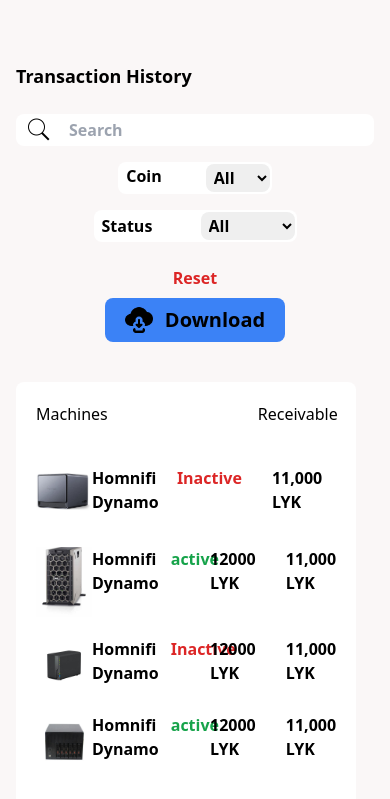
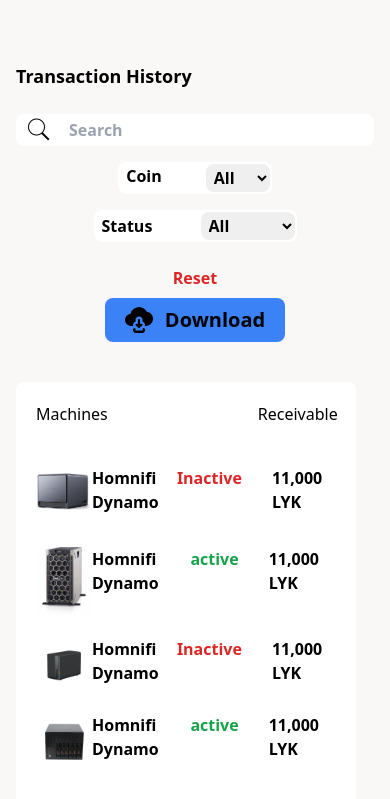
Before and after one commit to MalikAmirJaved/Shopping-Card, a plain HTML site: page index.html in a window 390 px wide. Shown: the part 1133-1932 px from the top of the page. Drawn offline with nearby package versions, Linux system fonts and the light colour scheme.

Commit message:
Add files via upload

```diff
--- a/index.html
+++ b/index.html
@@ -773,7 +773,7 @@
                         <span>Homnifi Dynamo</span>
                         <span class="text-green-600 ml-3">active</span>
                     </li>
-                    <li class="md:hidden lg:block">
+                    <li class="hidden lg:block">
                         12000 LYK
                     </li>
                     <li class="hidden md:flex">
@@ -792,7 +792,7 @@
                         <span>Homnifi Dynamo</span>
                         <span class="text-red-600 ml-3">Inactive</span>
                     </li>
-                    <li class="md:hidden lg:block">
+                    <li class="hidden lg:block">
                         12000 LYK
                     </li>
                     <li class="hidden md:flex">
@@ -811,7 +811,7 @@
                         <span>Homnifi Dynamo</span>
                         <span class="text-green-600 ml-3">active</span>
                     </li>
-                    <li class="md:hidden lg:block">
+                    <li class="hidden lg:block">
                         12000 LYK
                     </li>
                     <li class="hidden md:block">
```
